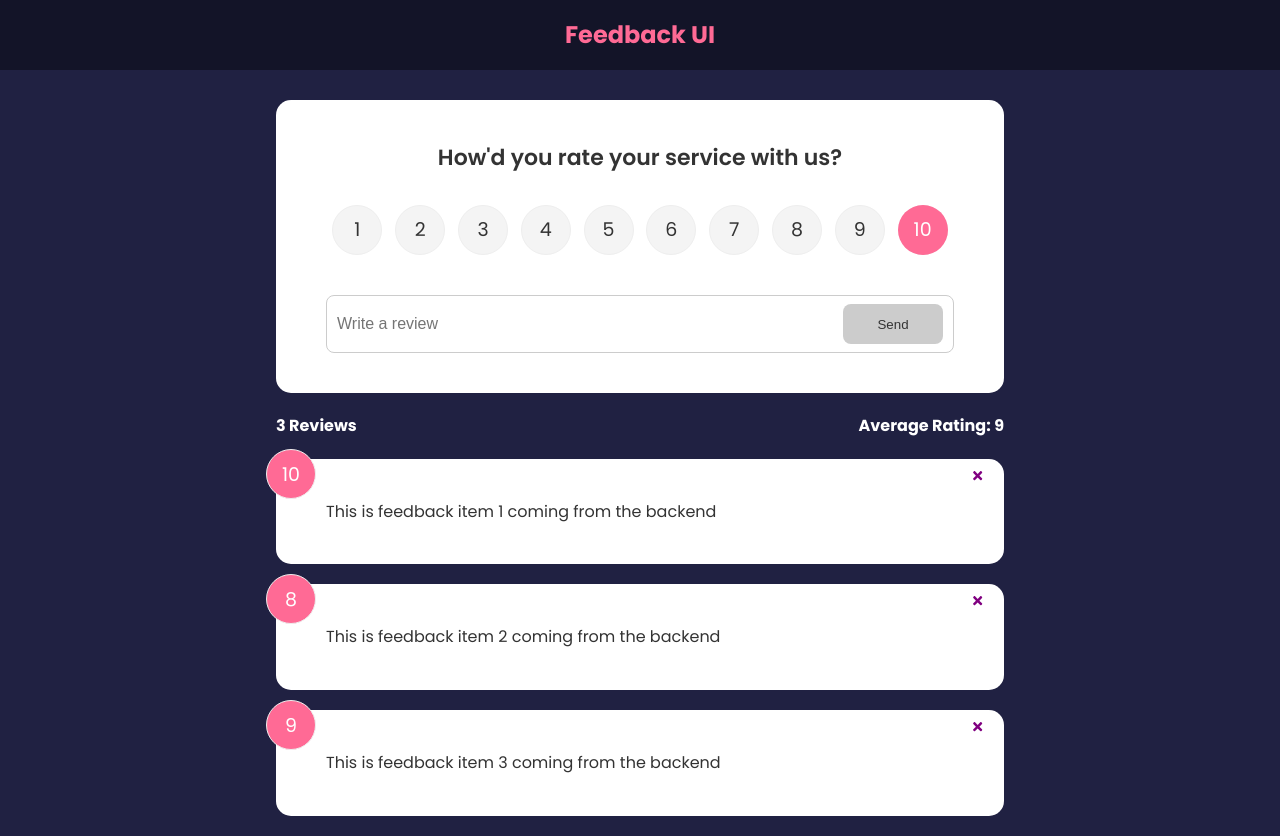
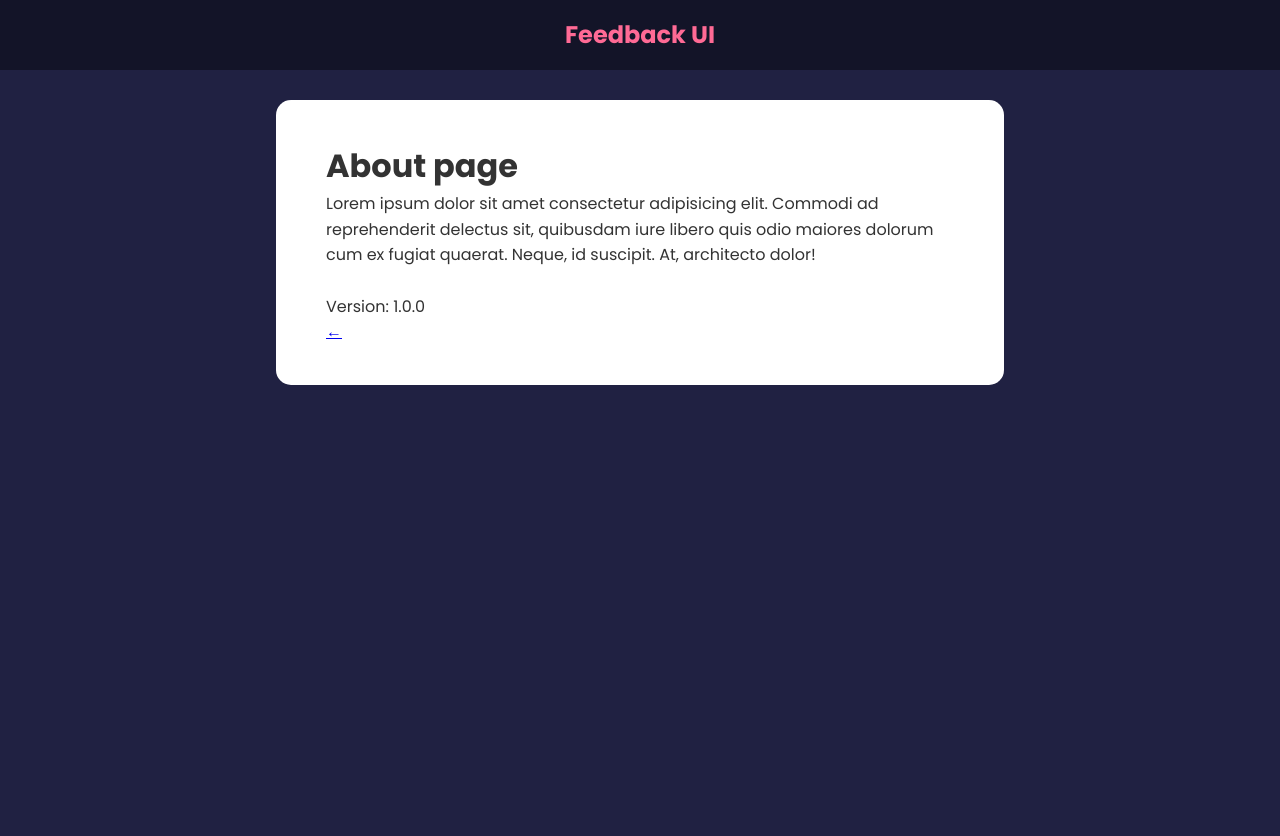
Before and after one commit to Nyyu/feedback-ui, a React (Create React App) app: page /about in a window 1280 px wide. After the commit the page ends 800 px from the top, so only its background shows below. Built offline with nearby package versions, Linux system fonts and the light colour scheme.

Commit message:
add about page

```diff
--- a/package.json
+++ b/package.json
@@ -10,6 +10,7 @@
     "react": "^18.0.0",
     "react-dom": "^18.0.0",
     "react-icons": "^4.3.1",
+    "react-router-dom": "^6.3.0",
     "react-scripts": "5.0.1",
     "uuid": "^8.3.2",
     "web-vitals": "^2.1.4"
--- a/src/App.jsx
+++ b/src/App.jsx
@@ -1,4 +1,5 @@
 import { useState } from "react";
+import { BrowserRouter as Router, Routes, Route } from "react-router-dom";
 import "./App.css";
 
 import Header from "./components/Header";
@@ -6,6 +7,7 @@ import List from "./components/Feedback/List";
 import Data from "./data/feedbackData";
 import Stats from "./components/Feedback/Stats";
 import Form from "./components/Feedback/Form";
+import About from "./components/Pages/About/About";
 import { v4 as uuid } from "uuid";
 
 function App() {
@@ -22,14 +24,28 @@ function App() {
         });
     }
     return (
-        <>
+        <Router>
             <Header />
             <div className="container">
-                <Form handleAdd={(obj) => addFeedback(obj)} />
-                <Stats feedback={data} />
-                <List feedback={data} handleDelete={handleDelete} />
+                <Routes>
+                    <Route
+                        exact
+                        path="/"
+                        element={
+                            <>
+                                <Form handleAdd={(obj) => addFeedback(obj)} />
+                                <Stats feedback={data} />
+                                <List
+                                    feedback={data}
+                                    handleDelete={handleDelete}
+                                />
+                            </>
+                        }
+                    />
+                    <Route path="/about" element={<About />} />
+                </Routes>
             </div>
-        </>
+        </Router>
     );
 }
 
--- /dev/null
+++ b/src/components/Pages/About/About.jsx
@@ -0,0 +1,20 @@
+import React from "react";
+import Card from "../../Card";
+
+function About() {
+    return (
+        <Card>
+            <h1>About page</h1>
+            <p>
+                Lorem ipsum dolor sit amet consectetur adipisicing elit. Commodi
+                ad reprehenderit delectus sit, quibusdam iure libero quis odio
+                maiores dolorum cum ex fugiat quaerat. Neque, id suscipit. At,
+                architecto dolor!
+            </p>
+            <br />
+            <p>Version: 1.0.0</p> <a href="/"> &larr;</a>
+        </Card>
+    );
+}
+
+export default About;
```
Also changed, not shown: 1 other file (tests, documents, lock files or other folders).
